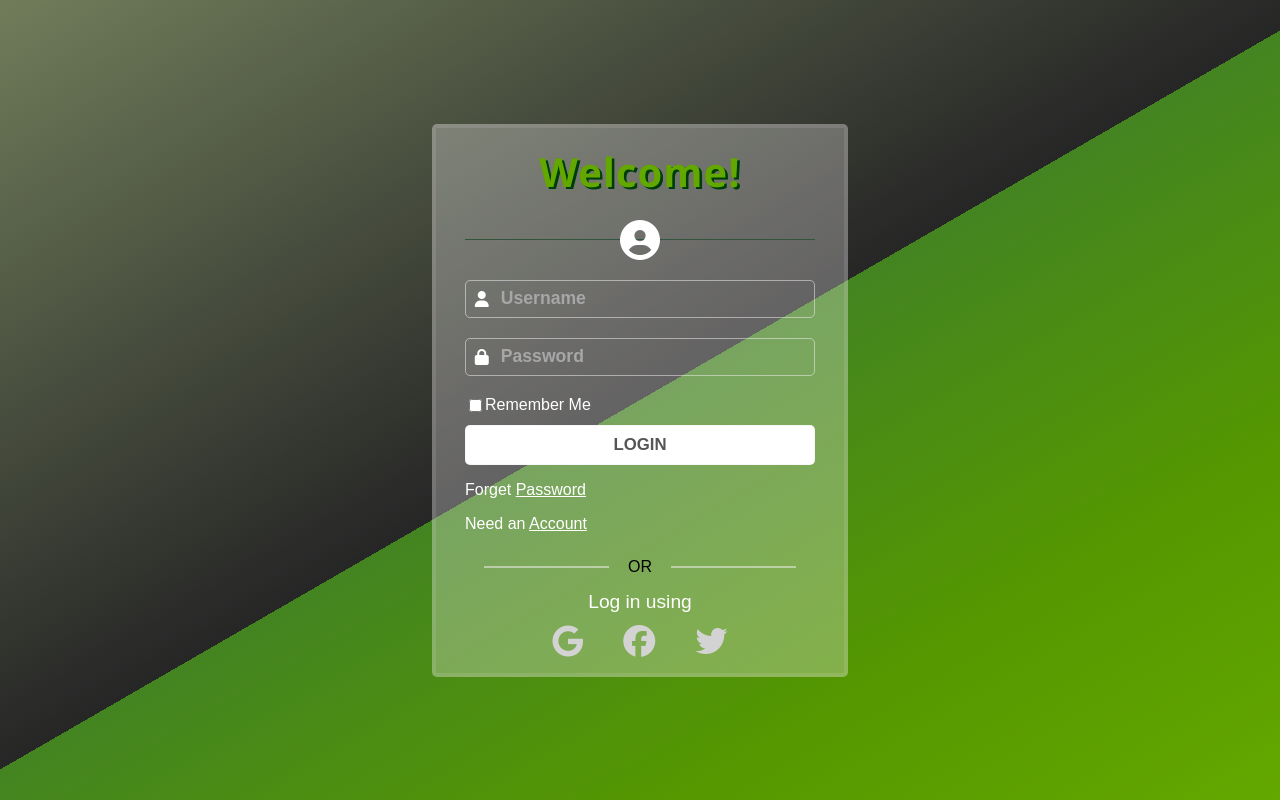
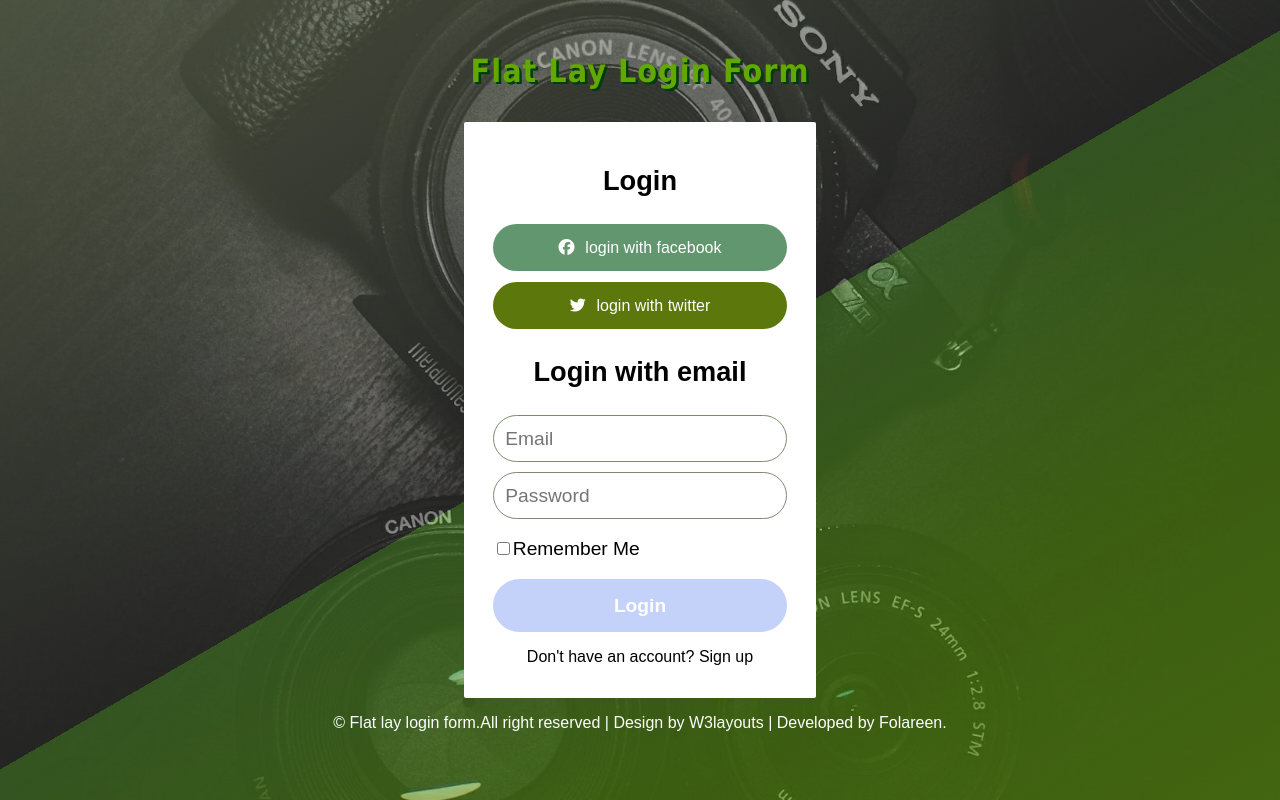
Before and after one commit to Folareen/animated-login, a plain HTML site: page index.html in a window 1280 px wide. Drawn offline with Linux system fonts and the light colour scheme.

Commit message:
flat lay login form

```diff
--- a/index.html
+++ b/index.html
@@ -13,33 +13,21 @@
 </head>
 <body>
     <main>
+        <h1>Flat Lay Login Form</h1>
         <div class="form-container">
-            <h1>Welcome!</h1>
+            <h3>Login</h3>
+            <a href="#" class="facebook"> <i class="fa-brands fa-facebook"></i> login with facebook</a>
+            <a href="#" class="twitter"> <i class="fa-brands fa-twitter"></i> login with twitter</a>
             <form method="POST" action="">
-                <i class="fa-solid fa-circle-user"></i>
-                <div class="input-container">
-                    <i class="fas fa-user"></i>
-                    <input type="text" class="user" placeholder="Username">
-                </div>
-                <div class="input-container">
-                    <i class="fas fa-lock"></i>
-                    <input type="password" class="user" placeholder="Password">
-                </div>
+                <h3>Login with email</h3>
+                <input type="email" class="user" placeholder="Email">
+                <input type="password" class="user" placeholder="Password">
                 <label class="remember"><input type="checkbox">Remember Me</label>
-                <input type="submit" value="LOGIN">
+                <input type="submit" value="Login">
             </form>
-            <p class="forget">Forget <a href="#">Password</a></p>
-            <p class="need">Need an <a href="#">Account</a></p>
-            <div class="or">
-                <hr> OR <hr>
-            </div>
-            <p class="log"> Log in using</p>
-            <div class="icons">
-                <i class="fa-brands fa-google"></i>
-                <i class="fa-brands fa-facebook"></i>
-                <i class="fa-brands fa-twitter"></i>
-            </div>
+            <p>Don't have an account? <a href="#">Sign up</a></p>
         </div>
+        <p> &copy Flat lay login form.All right reserved | Design by W3layouts | Developed by Folareen.</p>
     </main>
 </body>
 </html>
--- a/style.css
+++ b/style.css
@@ -1,19 +1,28 @@
 body{
     margin: 0;
     padding: 0;
+    background-image: url(bg.jpg);
+    background-position: center;
+    background-size: cover;
+    background-repeat: no-repeat;
+    overflow-x: hidden;
+    font-family: sans-serif;
 }
 
 /* main */
 main{
+    margin: 0;
     min-height: 100vh ;
-    background: linear-gradient(-30deg,rgb(3, 169, 244) 0%,rgb(58, 120, 183) 50%,rgb(38, 38, 38) 50%,rgb(96, 125, 139) 100%);
+    background-image: linear-gradient(-30deg,rgba(3, 169, 244, 0.5) 0%,rgba(58, 120, 183, 0.5) 50%,rgba(38, 38, 38, 0.5) 50%,rgba(96, 125, 139, 0.5) 100%);
     display: flex;
     justify-content: center;
+    flex-direction: column;
     align-items: center;
     animation-name:animate;
     animation-delay: 3s;
     animation-duration:5s;
     animation-iteration-count: infinite;
+    overflow-x: hidden;
 }
 @keyframes animate{
     from{
@@ -26,19 +35,18 @@ main{
 
 /* container */
 .form-container{
-    width: 60%;
-    /* max-width: 45%; */
+    width: 18.5rem;
     min-height: max-content;
-    padding: 1em 1.8em;
-    background-color: rgba(240, 240, 237, 0.3);
-    border: 4px solid rgba(240, 240, 237, 0.1);
-    border-radius: 5px;
+    padding: 1rem 1.8rem;
+    background-color: rgb(255, 255, 255);
+    border-radius: 2px;
     font-family: 'Poppins', sans-serif;
-    color: white;
     animation-name: display;
     animation-duration: 3s;
     animation-iteration-count: 1;
-    box-sizing: content-box;
+    box-sizing: border-box;
+    text-align: center;
+    /* box-shadow: 0px 0px 4px 2px rgb(170, 170, 170); */
 }
 @keyframes display{
     from{
@@ -49,6 +57,7 @@ main{
     }
 }
 
+/* header */
 h1{
     width: 100%;
     text-align: center;
@@ -57,175 +66,106 @@ h1{
     font-weight: 700;
     font-size: 2rem;
     padding: 0;
-    margin: 0 0 40px 0;
+    margin: 0 0 1em 0;
     letter-spacing: 1px;
     font-style: normal;
-    font-family: 'Segoe UI', Tahoma, Geneva, Verdana, sans-serif;
+    font-family: Tahoma, Geneva, Verdana, sans-serif;
+}
+
+/* social media logins */
+.facebook, .twitter{
+    display: block;
+    width: 100%;
+    box-sizing: border-box;
+    text-decoration: none;
+    color: rgb(255, 255, 255);
+    font-size: .8rem;
+    padding: .9em;
+    margin: .7em 0 auto auto;
+    border-radius: 30px;
+}
+.facebook:hover, .twitter:hover{
+    transform: scale(1.01);
+}
+.facebook{
+    background-color: rgba(4, 15, 110, 0.5);
+}
+.twitter{
+    background-color: rgb(26, 124, 156);
+}
+.fa-brands{
+    margin-right: .4em;
 }
 
 /* form */
-form{
-    position: relative;
-    border-top: 1px solid rgb(72, 72, 104);
+input:not(input[type="checkbox"]){
+    display: block;
+    width: 100%;
+    box-sizing: border-box;
+    font-size: 1rem;
+    padding: .6em;
+    border-radius: 30px;
+    border: 1.5px solid rgb(119, 136, 153);
+    margin: .5em 0 auto auto;
 }
-.fa-circle-user{
-    position: absolute;
-    top: -2rem ;
-    right: 50%;
-    transform: translate(50%, 50%);
-    font-size: 2rem;
+.user:focus{
+    outline: none;
+    background-color: rgb(252, 198, 207) ;
 }
-.input-container{
-    width:100%;
-    border: 1px solid rgba(247, 246, 242, 0.5);
-    border-radius: 5px;
-    margin: 20px 0;
-    height: 100%;
-    font-size: 1rem;
-    background: transparent;
-    position: relative;
-    box-sizing: border-box;
+.remember{
+    margin: 1em 0;
+    display: block;
+    text-align: left;
+    font-size: .9rem;
 }
-.form-container .user:focus{
-    background: linear-gradient(-30deg,rgb(3, 169, 244) 0%,rgb(96, 125, 139) 100%);
+.remember:hover{
+    cursor: pointer;
 }
-.input-container:first-of-type{
-    margin-top: 40px !important;
+input[type="submit"]{
+    background-color: rgb(252, 198, 207);
+    border: none !important;
+    padding: .8em !important;
+    color: white;
+    font-weight: bold;
 }
-.form-container div .user{
-    outline: none;
-    border: none;
-    background: transparent;
-    color: rgb(255, 255, 255);
-    font-weight: 600;
-    padding: 7.5px 10%;
-    font-size: 1rem;
-    width: 80%;
-    height: 100%;
-    border-radius: 5px;
-}
-.fa-user{
-    position: absolute;
-    top: 10px;
-    left: 2.5%;
-    bottom: 10px;
-    font-size: 0.8rem;
-}
-.fa-lock{
-    position: absolute;
-    top: 10px;
-    left: 2.5%;
-    bottom: 10px;
-    font-size: 0.8rem;
+input[type="submit"]:hover{
+    cursor: pointer;
+    background-color: rgb(255, 183, 195);
 }
 
-.user::placeholder{
-    color: rgb(168, 167, 167);
-}
-.remember {
-    font-weight: 300;
-    display: inline-block;
-    cursor: pointer;
-    margin-bottom: 10px;
-    font-size: 0.9rem;
-    display: flex;
-    align-items: center;
-}
-input[type="submit"]{
-    display: block;
-    width: 100%;
-    color: rgba(44, 42, 42, 0.8);
-    height: 35px;
-    border: 1px solid rgba(240, 240, 237, 0.5);
-    background: rgb(255, 255, 255);
-    cursor: pointer;
-    border-radius: 5px;
-    font-weight: 800;
-}
-input[type="submit"]:hover{
-    background-color: rgb(73, 137, 202) ;
-    transition: .5s;
-}
-a{
-    color: rgb(255, 255, 255);
-}
-a:hover{
-    color:rgb(96, 125, 139)
-}
-.forget, .need{
-    font-size: 0.9rem;
-    font-weight: 300;
-}
-.or{
-    display: flex;
-    width: 100%;
-    justify-content: space-between;
-    margin: 25px auto 15px auto;
+/* sign up link */
+.form-container > p{
     color: rgb(0, 0, 0);
 }
-hr{
-    width: 35%;
-    outline: none;
-    border: 1px solid rgba(247, 246, 242, 0.5);;
+.form-container > p > a{
+    text-decoration: none;
+    color: rgb(0, 0, 0);
+    transition: all 5s;
 }
-.log{
-    margin: 3px auto 12px auto;
-    width: 50%;
-    text-align: center;
-    font-size: 1rem;
-}
-.icons{
-    max-width:50%;
-    margin: 0 auto;
-    display: flex;
-    justify-content: space-between;
-    align-items: center;
-}
-.icons i{
-    font-size: 1.8rem;
-    color: lightgray;
-}
-.icons i:hover{
-    cursor: pointer;
-    color: rgb(2, 27, 39);
+.form-container > p > a:hover{
+    text-decoration: underline;
 }
 
-/* for desktop view */
-@media  screen and (min-width:426px){
+/* footer */
+main > p{
+    color: rgb(255, 255, 255);
+    text-align: center;
+}
+
+@media  screen and (min-width:768px) {
     .form-container{
-        max-width: 350px !important;
+        width: 22rem;
     }
-    h1{
-        font-size: 2.5rem;
+    h3{
+        font-size: 1.7rem;
     }
-    .fa-circle-user{
-        position: absolute;
-        top: -2.5rem ;
-        right: 50%;
-        transform: translate(50%, 50%);
-        font-size: 2.5rem;
-    }
-    .user{
-        font-size: 1.1rem !important;
-        font-weight: bold;
-    }
-    .fa-user, .fa-lock{
+    .facebook, .twitter{
         font-size: 1rem;
     }
-    .remember {
-        font-size: 1rem ;
-    }
-    input[type="submit"]{
-        height: 2.5rem;
-        font-size: 1.05rem;
-    }
-    label, .forget, .need, a{
-        font-size: 1em ;
-    }
-    .log{
+    input:not(input[type="checkbox"]){
         font-size: 1.2rem;
     }
-    .icons i{
-        font-size: 2rem;
+    .remember{
+        font-size: 1.2rem;
     }
 }
```
Also changed, not shown: bg.jpg (added), flat-lay-login-form-1-990x619.jpg (added), plan.txt (added).
